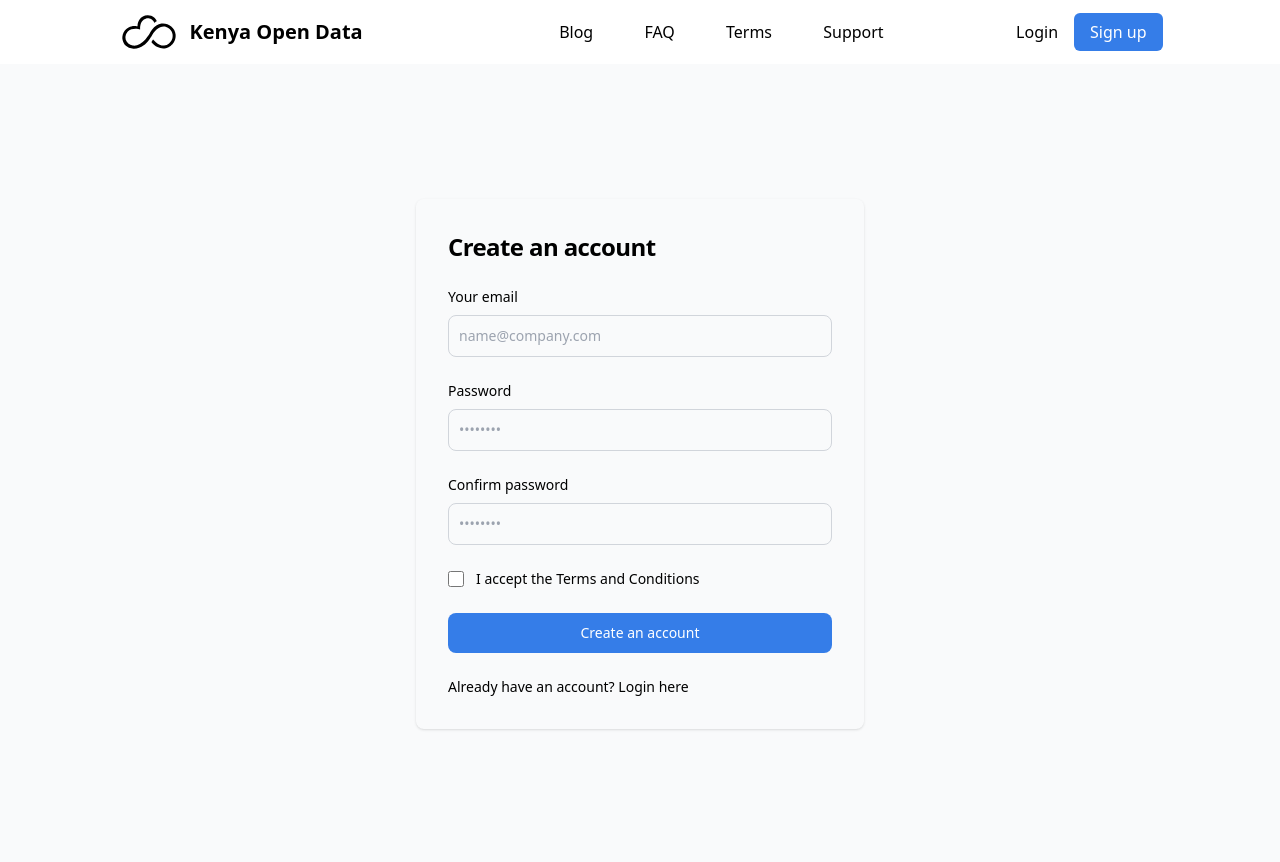
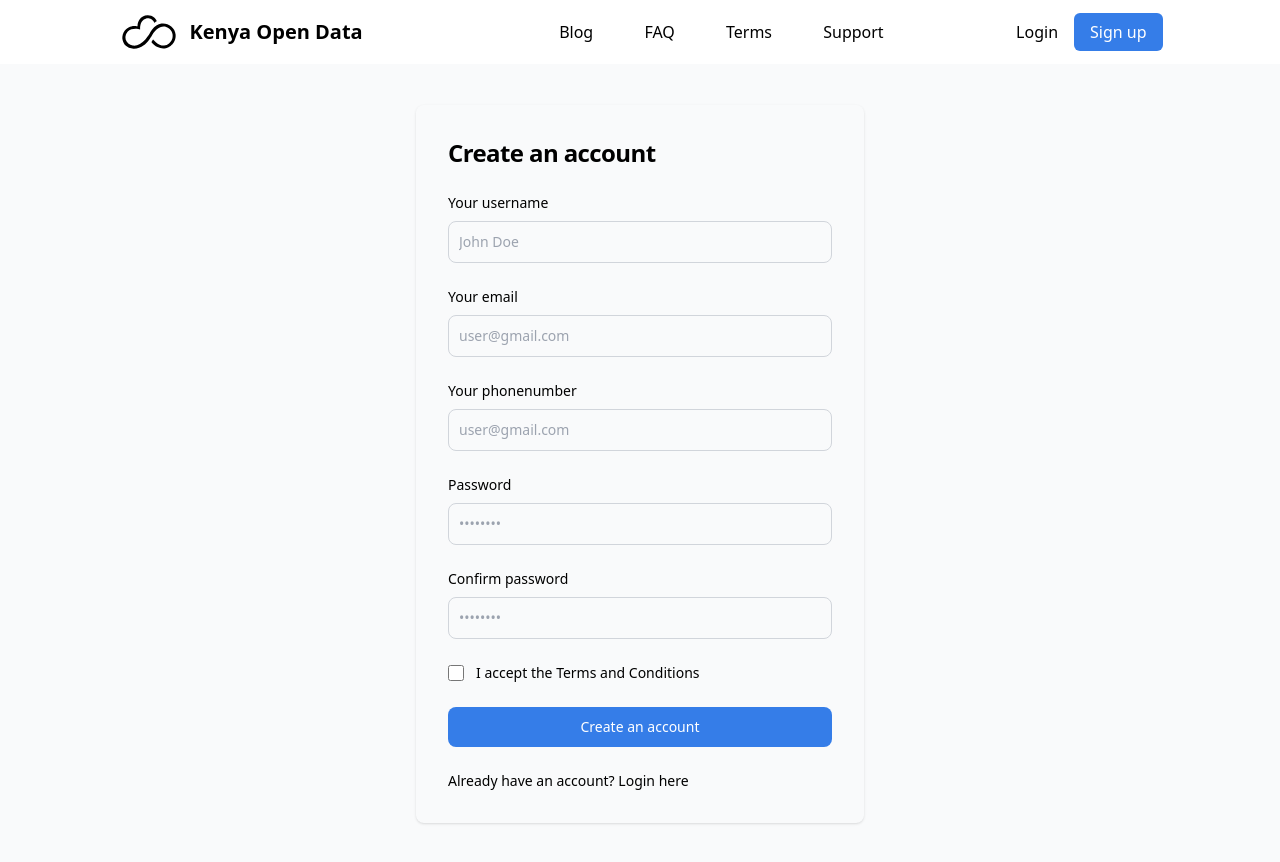
Before and after one commit to Newtonkamau14/Kenya-Open-Data, a React (Vite) app in the folder client/: page /signup in a window 1280 px wide. Built offline with nearby package versions, Linux system fonts and the light colour scheme.

Commit message:
feat: add state to various input fields,useSignup hook,handleSubmit function

```diff
--- a/client/src/pages/Signup.tsx
+++ b/client/src/pages/Signup.tsx
@@ -1,6 +1,20 @@
+import { useState } from "react";
 import { Link } from "react-router-dom";
+import { useSignUp } from "../hooks/useSignUp";
 
 function Signup() {
+  const [username, setUsername] = useState<string>("");
+  const [email, setEmail] = useState<string>("");
+  const [phonenumber, setPhonenumber] = useState<string>("");
+  const [password, setPassword] = useState<string>("");
+  const [confirmPassword, setConfirmPassword] = useState<string>("");
+  const { signUp, error, isLoading } = useSignUp();
+
+  const handleSubmit = async (event: React.FormEvent<HTMLFormElement>) => {
+    event.preventDefault();
+    await signUp(username, email, password, phonenumber);
+  };
+
   return (
     <section className="bg-gray-50">
       <div className="flex flex-col items-center justify-center px-6 py-8 mx-auto md:h-screen lg:py-0">
@@ -9,7 +23,26 @@ function Signup() {
             <h1 className="text-xl font-bold leading-tight tracking-tight  md:text-2xl ">
               Create an account
             </h1>
-            <form className="space-y-4 md:space-y-6" action="#">
+            <form className="space-y-4 md:space-y-6" onSubmit={handleSubmit}>
+            <div>
+
+                <label
+                  htmlFor="username"
+                  className="block mb-2 text-sm font-medium  "
+                >
+                  Your username
+                </label>
+                <input
+                  type="text"
+                  name="username"
+                  id="username"
+                  className="bg-gray-50 border border-gray-300  text-sm rounded-lg focus:ring-primary-600 focus:border-primary-600 block w-full p-2.5  dark:placeholder-gray-400  dark:focus:ring-blue-500 dark:focus:border-blue-500"
+                  placeholder="John Doe"
+                  onChange={(e) => setUsername(e.target.value)}
+                  value={username}
+
+                />
+              </div>
               <div>
                 <label
                   htmlFor="email"
@@ -22,7 +55,26 @@ function Signup() {
                   name="email"
                   id="email"
                   className="bg-gray-50 border border-gray-300  text-sm rounded-lg focus:ring-primary-600 focus:border-primary-600 block w-full p-2.5  dark:placeholder-gray-400  dark:focus:ring-blue-500 dark:focus:border-blue-500"
-                  placeholder="name@company.com"
+                  placeholder="user@gmail.com"
+                  onChange={(e) => setEmail(e.target.value)}
+                  value={email}
+                />
+              </div>
+              <div>
+                <label
+                  htmlFor="phonenumber"
+                  className="block mb-2 text-sm font-medium  "
+                >
+                  Your phonenumber
+                </label>
+                <input
+                  type="text"
+                  name="phonenumber"
+                  id="phonenumber"
+                  className="bg-gray-50 border border-gray-300  text-sm rounded-lg focus:ring-primary-600 focus:border-primary-600 block w-full p-2.5  dark:placeholder-gray-400  dark:focus:ring-blue-500 dark:focus:border-blue-500"
+                  placeholder="user@gmail.com"
+                  onChange={(e) => setPhonenumber(e.target.value)}
+                  value={phonenumber}
                 />
               </div>
               <div>
@@ -38,6 +90,8 @@ function Signup() {
                   id="password"
                   placeholder="••••••••"
                   className="bg-gray-50 border border-gray-300  text-sm rounded-lg focus:ring-primary-600 focus:border-primary-600 block w-full p-2.5  dark:placeholder-gray-400  dark:focus:ring-blue-500 dark:focus:border-blue-500"
+                  onChange={(e) => setPassword(e.target.value)}
+                  value={password}
                 />
               </div>
               <div>
@@ -53,6 +107,8 @@ function Signup() {
                   id="confirm-password"
                   placeholder="••••••••"
                   className="bg-gray-50 border border-gray-300  text-sm rounded-lg focus:ring-primary-600 focus:border-primary-600 block w-full p-2.5  dark:placeholder-gray-400  dark:focus:ring-blue-500 dark:focus:border-blue-500"
+                  onChange={(e) => setConfirmPassword(e.target.value)}
+                  value={confirmPassword}
                 />
               </div>
               <div className="flex items-start">
@@ -77,6 +133,7 @@ function Signup() {
                 </div>
               </div>
               <button
+                disabled={isLoading}
                 type="submit"
                 className="bg-[#357de8] text-white w-full font-medium rounded-lg text-sm px-5 py-2.5 text-center hover:bg-[#7298ee]"
               >
@@ -91,6 +148,7 @@ function Signup() {
                   Login here
                 </Link>
               </p>
+              {error && <div>{error}</div>}
             </form>
           </div>
         </div>
```
